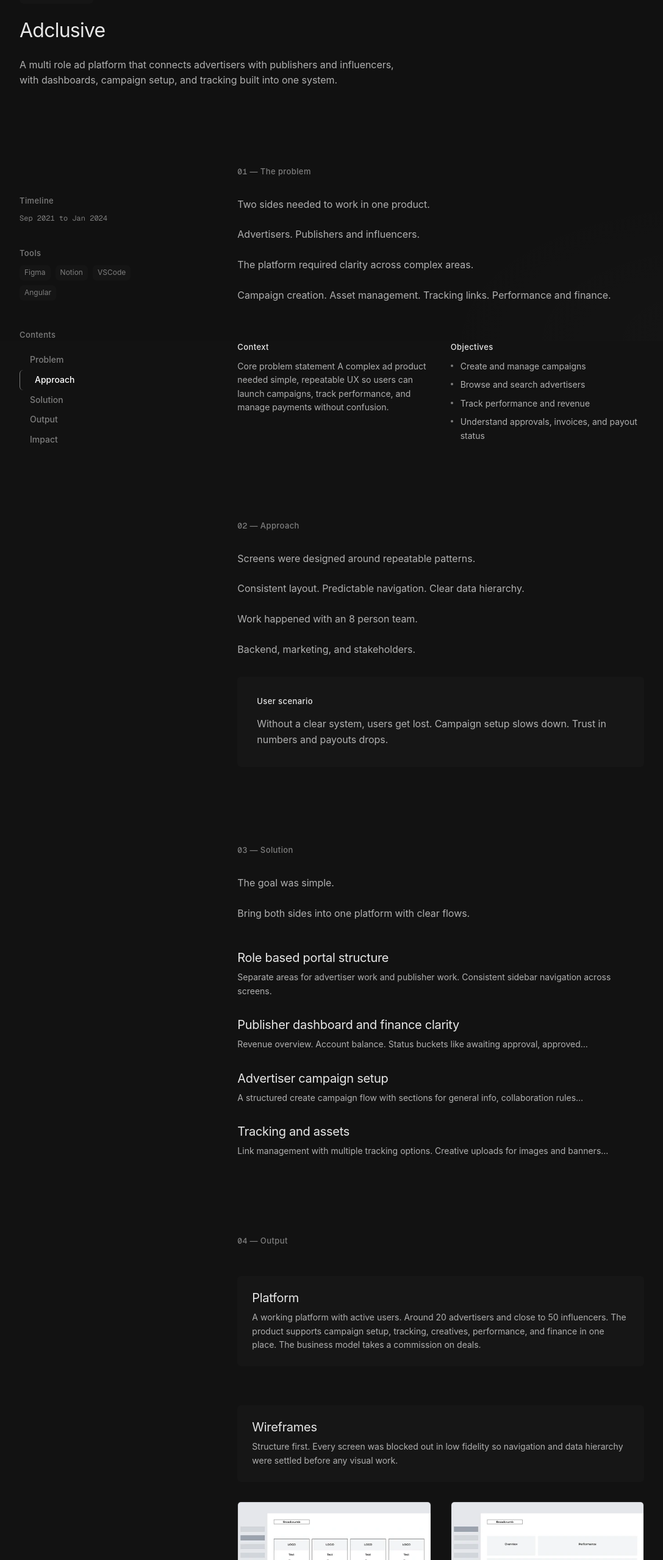
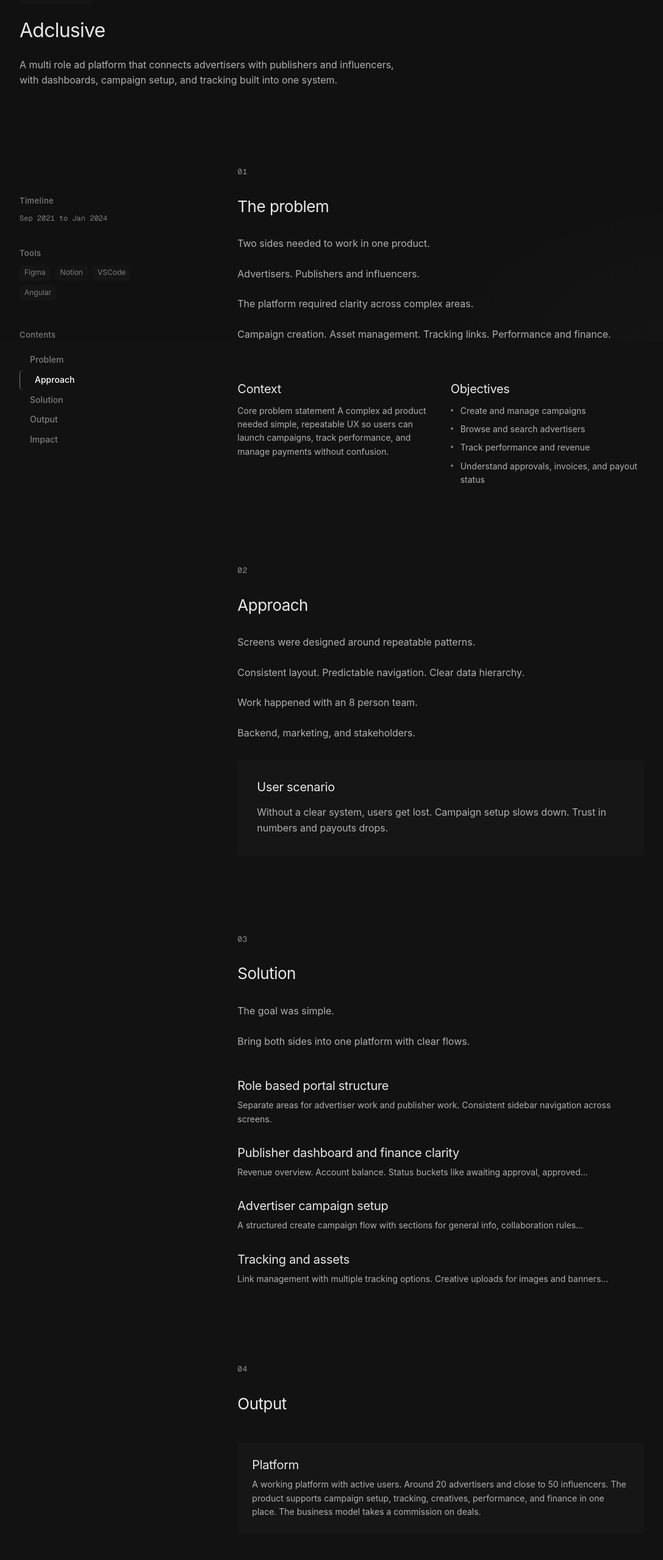
Before and after one commit to mertbildik/Portfolio, a React (Vite) app: page /portfolio/adclusive in a window 1280 px wide. Shown: the part 241-2800 px from the top of the page at 61% size, without its empty margins (96-1183 px from the left). Built offline with nearby package versions, Linux system fonts and the light colour scheme; a web font is replaced by a local one.

Commit message:
refactor(typography): unify role-based typography across pages

```diff
--- a/src/contact/ContactSection.tsx
+++ b/src/contact/ContactSection.tsx
@@ -221,7 +221,7 @@ const ContactSection: React.FC = () => {
                                         <span className="text-button text-ink-high group-hover:text-ink-max group-focus-visible:text-ink-max group-disabled:text-ink-high transition-colors duration-300">
                                             {formState === 'submitting' ? 'Sending…' : 'Send inquiry'}
                                         </span>
-                                        <span aria-live="polite" className="text-caption text-ink-low mt-1 group-hover:text-ink-body group-focus-visible:text-ink-body group-disabled:text-ink-low transition-colors duration-300">
+                                        <span aria-live="polite" className="text-body-sm text-ink-low mt-1 group-hover:text-ink-body group-focus-visible:text-ink-body group-disabled:text-ink-low transition-colors duration-300">
                                             {formState === 'error' ? (
                                                 <span className="text-status-error">Submission failed. Click to retry.</span>
                                             ) : isFormReady ? "Ready to send." : "Complete all fields."}
@@ -259,7 +259,7 @@ const ContactSection: React.FC = () => {
                             <span className="text-eyebrow text-ink-low">Networks</span>
                             <div className="flex flex-col gap-2">
                                 <a href="https://www.linkedin.com/in/mertbildik/" target="_blank" rel="noopener noreferrer" className="flex min-h-11 items-center gap-2 text-ink-body hover:text-ink-max focus-visible:text-ink-max focus-visible:outline-none transition-colors duration-300 group w-fit">
-                                    <span className="text-caption">LinkedIn</span>
+                                    <span className="text-button">LinkedIn</span>
                                     <ArrowUpRight size={10} className="opacity-0 group-hover:opacity-100 group-focus-visible:opacity-100 transition-opacity duration-300" />
                                 </a>
                             </div>
@@ -268,7 +268,7 @@ const ContactSection: React.FC = () => {
                         {/* 03: Time - aligned right/end */}
                         <div className="hidden md:flex flex-col gap-4 py-8">
                             <span className="text-eyebrow text-ink-low">Local time</span>
-                            <div className="text-caption text-ink-body">
+                            <div>
                                 <LiveClock />
                             </div>
                         </div>
--- a/src/homepage/HeroSection.tsx
+++ b/src/homepage/HeroSection.tsx
@@ -43,7 +43,7 @@ const HeroSection: React.FC = () => (
                 </motion.div>
 
                 <motion.div variants={itemVariants} className="text-center md:text-left">
-                    <h2 className="text-headline text-ink-high mb-2 md:mb-3">Mert Bildik</h2>
+                    <span className="block text-headline text-ink-high mb-2 md:mb-3">Mert Bildik</span>
                     <span className="text-body-sm text-ink-low block">Digital product designer</span>
                 </motion.div>
             </motion.div>
--- a/src/portfolio/PortfolioSection.tsx
+++ b/src/portfolio/PortfolioSection.tsx
@@ -42,12 +42,12 @@ const PortfolioSection: React.FC = () => (
                     if (sectionProjects.length === 0) return null;
                     return (
                     <div key={section.kind} className="flex flex-col gap-4">
-                        <motion.h2
+                        <motion.h3
                             variants={itemVariants}
                             className="text-eyebrow text-ink-high pl-[2px] mb-2"
                         >
                             {section.label}
-                        </motion.h2>
+                        </motion.h3>
                         <div className="flex flex-col">
                             {sectionProjects.map((project) => (
                                 <Link
--- a/src/portfolio/case-studies/templates/ProjectCaseStudy.tsx
+++ b/src/portfolio/case-studies/templates/ProjectCaseStudy.tsx
@@ -6,11 +6,11 @@ import BackLink from '../BackLink';
 import { blockVariants, sectionVariants, VIEWPORT_ONCE } from '../../../shared/motion';
 
 const SECTIONS = [
-    { id: 'problem', label: 'Problem' },
-    { id: 'approach', label: 'Approach' },
-    { id: 'solution', label: 'Solution' },
-    { id: 'output', label: 'Output' },
-    { id: 'impact', label: 'Impact' },
+    { id: 'problem', label: 'Problem', title: 'The problem' },
+    { id: 'approach', label: 'Approach', title: 'Approach' },
+    { id: 'solution', label: 'Solution', title: 'Solution' },
+    { id: 'output', label: 'Output', title: 'Output' },
+    { id: 'impact', label: 'Impact', title: 'Impact' },
 ];
 
 const Stats: React.FC<{ stats: ImpactStat[] }> = ({ stats }) => (
@@ -74,7 +74,7 @@ const ProjectCaseStudy: React.FC<{ project: TemplateProject }> = ({ project }) =
                 // Both are margin-bottom in Tailwind 4, so a paragraph setting its own
                 // would fight the container instead of stacking with it.
                 return (
-                    <p key={idx} className="text-ink-body text-body max-w-2xl text-balance">
+                    <p key={idx} className="text-ink-body text-body max-w-2xl">
                         {paragraph}
                     </p>
                 );
@@ -88,7 +88,7 @@ const ProjectCaseStudy: React.FC<{ project: TemplateProject }> = ({ project }) =
         return (
             <div key={block.title} className="space-y-8">
                 <div className="p-6 surface rounded-md">
-                    <h4 className="text-card-title text-ink-high mb-2">{block.title}</h4>
+                    <h3 className="text-card-title text-ink-high mb-2">{block.title}</h3>
                     <p className="text-ink-body text-body-sm">{block.description}</p>
                 </div>
 
@@ -139,11 +139,11 @@ const ProjectCaseStudy: React.FC<{ project: TemplateProject }> = ({ project }) =
                     <div className="flex flex-col gap-12 h-full">
                         <div className="space-y-10">
                             <div className="space-y-3">
-                                <h3 className="text-eyebrow text-ink-low">Timeline</h3>
+                                <span className="text-eyebrow text-ink-low block">Timeline</span>
                                 <p className="text-ink-low text-caption font-mono">{study.timeline}</p>
                             </div>
                             <div className="space-y-3">
-                                <h3 className="text-eyebrow text-ink-low">Tools</h3>
+                                <span className="text-eyebrow text-ink-low block">Tools</span>
                                 <div className="flex flex-wrap gap-2">
                                     {study.tools.map((tool) => (
                                         <span
@@ -181,16 +181,19 @@ const ProjectCaseStudy: React.FC<{ project: TemplateProject }> = ({ project }) =
 
                 <div className="lg:col-span-8 lg:col-start-5 space-y-24 md:space-y-32">
                     <motion.section id="problem" variants={sectionVariants} initial="hidden" whileInView="visible" viewport={VIEWPORT_ONCE} className="space-y-8 scroll-mt-32">
-                        <span className="text-eyebrow text-ink-low block"><span className="font-mono">01</span> — The problem</span>
+                        <div>
+                            <span className="block text-eyebrow text-ink-low mb-8"><span className="font-mono">01</span></span>
+                            <h2 className="text-display-md text-ink-high">The problem</h2>
+                        </div>
                         <div className="space-y-6">{renderText(study.problem)}</div>
 
                         <div className="grid grid-cols-1 md:grid-cols-2 gap-8 pt-8">
                             <div className="space-y-3">
-                                <h4 className="text-eyebrow text-ink-high">Context</h4>
+                                <h3 className="text-card-title text-ink-high">Context</h3>
                                 <p className="text-ink-body text-body-sm">{study.context}</p>
                             </div>
                             <div className="space-y-3">
-                                <h4 className="text-eyebrow text-ink-high">Objectives</h4>
+                                <h3 className="text-card-title text-ink-high">Objectives</h3>
                                 <ul className="space-y-2">
                                     {study.goals.map((goal) => (
                                         <li key={goal} className="text-ink-body text-body-sm flex gap-3 items-start">
@@ -204,17 +207,23 @@ const ProjectCaseStudy: React.FC<{ project: TemplateProject }> = ({ project }) =
                     </motion.section>
 
                     <motion.section id="approach" variants={sectionVariants} initial="hidden" whileInView="visible" viewport={VIEWPORT_ONCE} className="space-y-8 scroll-mt-32">
-                        <span className="text-eyebrow text-ink-low block"><span className="font-mono">02</span> — Approach</span>
+                        <div>
+                            <span className="block text-eyebrow text-ink-low mb-8"><span className="font-mono">02</span></span>
+                            <h2 className="text-display-md text-ink-high">Approach</h2>
+                        </div>
                         <div className="space-y-6">{renderText(study.approach)}</div>
 
                         <div className="p-8 surface rounded-md">
-                            <h4 className="text-eyebrow text-ink-high mb-4">User scenario</h4>
+                            <h3 className="text-card-title text-ink-high mb-4">User scenario</h3>
                             <p className="text-ink-body text-body">{study.usersScenario}</p>
                         </div>
                     </motion.section>
 
                     <motion.section id="solution" variants={sectionVariants} initial="hidden" whileInView="visible" viewport={VIEWPORT_ONCE} className="space-y-8 scroll-mt-32">
-                        <span className="text-eyebrow text-ink-low block"><span className="font-mono">03</span> — Solution</span>
+                        <div>
+                            <span className="block text-eyebrow text-ink-low mb-8"><span className="font-mono">03</span></span>
+                            <h2 className="text-display-md text-ink-high">Solution</h2>
+                        </div>
                         <div className="space-y-6">{renderText(study.solution)}</div>
 
                         <div className="grid grid-cols-1 gap-8 pt-4">
@@ -222,7 +231,7 @@ const ProjectCaseStudy: React.FC<{ project: TemplateProject }> = ({ project }) =
                                 const [title, ...body] = decision.split('—');
                                 return (
                                     <div key={title}>
-                                        <h5 className="text-card-title text-ink-high mb-2">{title.trim()}</h5>
+                                        <h3 className="text-card-title text-ink-high mb-2">{title.trim()}</h3>
                                         <p className="text-body-sm text-ink-body">{body.join('—').trim()}</p>
                                     </div>
                                 );
@@ -231,16 +240,22 @@ const ProjectCaseStudy: React.FC<{ project: TemplateProject }> = ({ project }) =
                     </motion.section>
 
                     <motion.section id="output" variants={sectionVariants} initial="hidden" whileInView="visible" viewport={VIEWPORT_ONCE} className="space-y-12 scroll-mt-32">
-                        <span className="text-eyebrow text-ink-low block"><span className="font-mono">04</span> — Output</span>
+                        <div>
+                            <span className="block text-eyebrow text-ink-low mb-8"><span className="font-mono">04</span></span>
+                            <h2 className="text-display-md text-ink-high">Output</h2>
+                        </div>
                         <div className="space-y-16">{study.output.map(renderOutput)}</div>
                     </motion.section>
 
                     <motion.section id="impact" variants={sectionVariants} initial="hidden" whileInView="visible" viewport={VIEWPORT_ONCE} className="space-y-8 scroll-mt-32">
-                        <span className="text-eyebrow text-ink-low block"><span className="font-mono">05</span> — Impact</span>
+                        <div>
+                            <span className="block text-eyebrow text-ink-low mb-8"><span className="font-mono">05</span></span>
+                            <h2 className="text-display-md text-ink-high">Impact</h2>
+                        </div>
 
                         <div className="grid grid-cols-1 md:grid-cols-2 gap-8">
                             <div className="p-8 surface rounded-md">
-                                <h4 className="text-eyebrow text-ink-high mb-6">User</h4>
+                                <h3 className="text-card-title text-ink-high mb-6">User</h3>
                                 {Array.isArray(study.impact.user) ? (
                                     <Stats stats={study.impact.user} />
                                 ) : (
@@ -248,7 +263,7 @@ const ProjectCaseStudy: React.FC<{ project: TemplateProject }> = ({ project }) =
                                 )}
                             </div>
                             <div className="p-8 surface rounded-md">
-                                <h4 className="text-eyebrow text-ink-high mb-6">Business</h4>
+                                <h3 className="text-card-title text-ink-high mb-6">Business</h3>
                                 {Array.isArray(study.impact.business) ? (
                                     <Stats stats={study.impact.business} />
                                 ) : (
```
Also changed, not shown: src/portfolio/case-studies/templates/EmploymentCaseStudy.tsx (+4 -4 lines), 1 other file (tests, documents, lock files or other folders).
